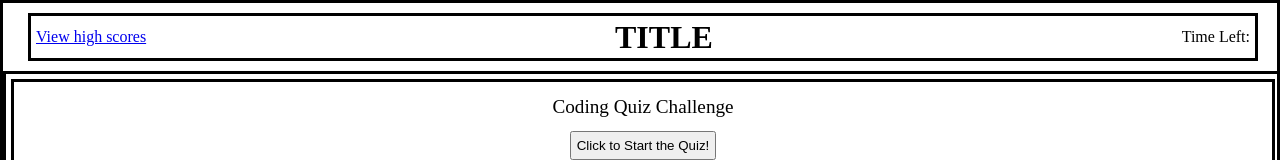
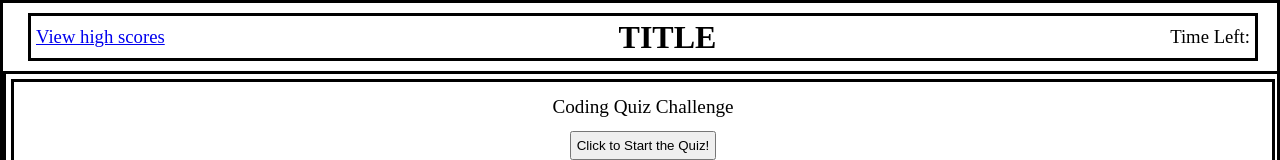
Before and after one commit to pbp66/web-api-quiz, a plain HTML site: page index.html in a window 1280 px wide. Shown: the top 160 px of the page. Drawn offline with Linux system fonts and the light colour scheme.

Commit message:
Changed header to wrap a within an h3 tag and changed the p to an h3 tag

```diff
--- a/index.html
+++ b/index.html
@@ -11,9 +11,9 @@
 </head>
 <body>
     <header>
-        <a href="#">View high scores</a>
+        <h3><a href="#">View high scores</a></h3>
         <h1>TITLE</h1>
-        <p>Time Left: </p>
+        <h3>Time Left: </h3>
     </header>
     <main>
         <article id="quiz-start">
```
